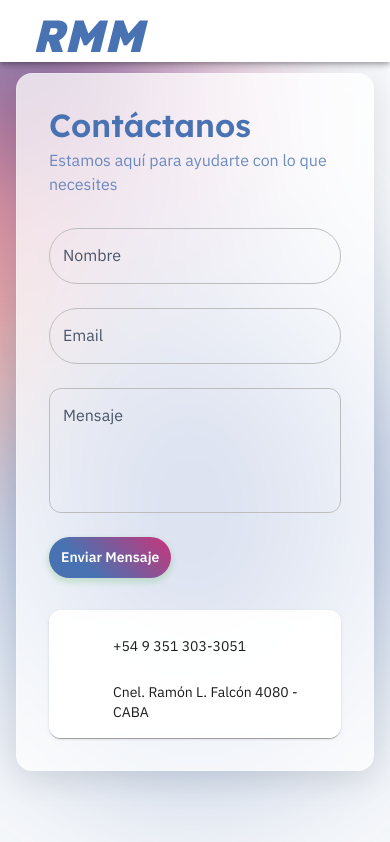
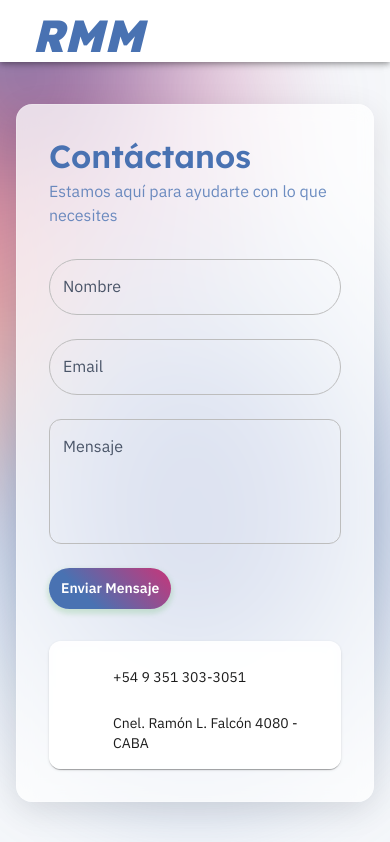
Before and after one commit to lucassingh/rrm-landing, a React (Vite) app: page /contact in a window 390 px wide. Shown: the top 842 px of the page. Built offline with nearby package versions, Linux system fonts and the light colour scheme; some icons are missing.

Commit message:
cambios mobile 3

```diff
--- a/src/pages/ContactPage.tsx
+++ b/src/pages/ContactPage.tsx
@@ -380,7 +380,7 @@ export const ContactPage = () => {
                 `}
             </style>
 
-            <Container maxWidth="lg" sx={{ position: 'relative', zIndex: 1, marginTop: { sx: '40px', sm: '80px' } }}>
+            <Container maxWidth="lg" sx={{ position: 'relative', zIndex: 1, marginTop: { xs: '40px', sm: '80px' } }}>
                 <motion.div
                     initial="hidden"
                     animate="visible"
```
